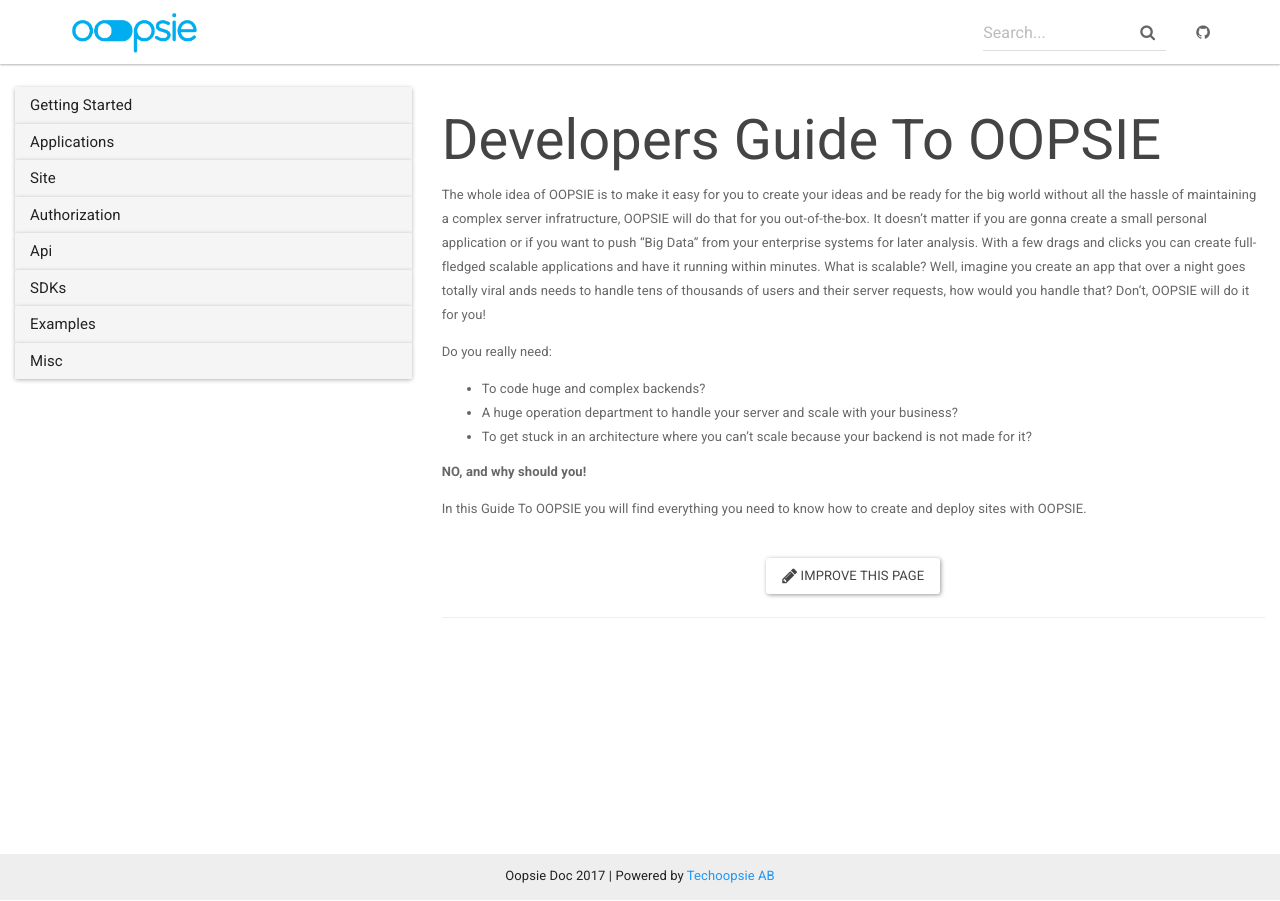
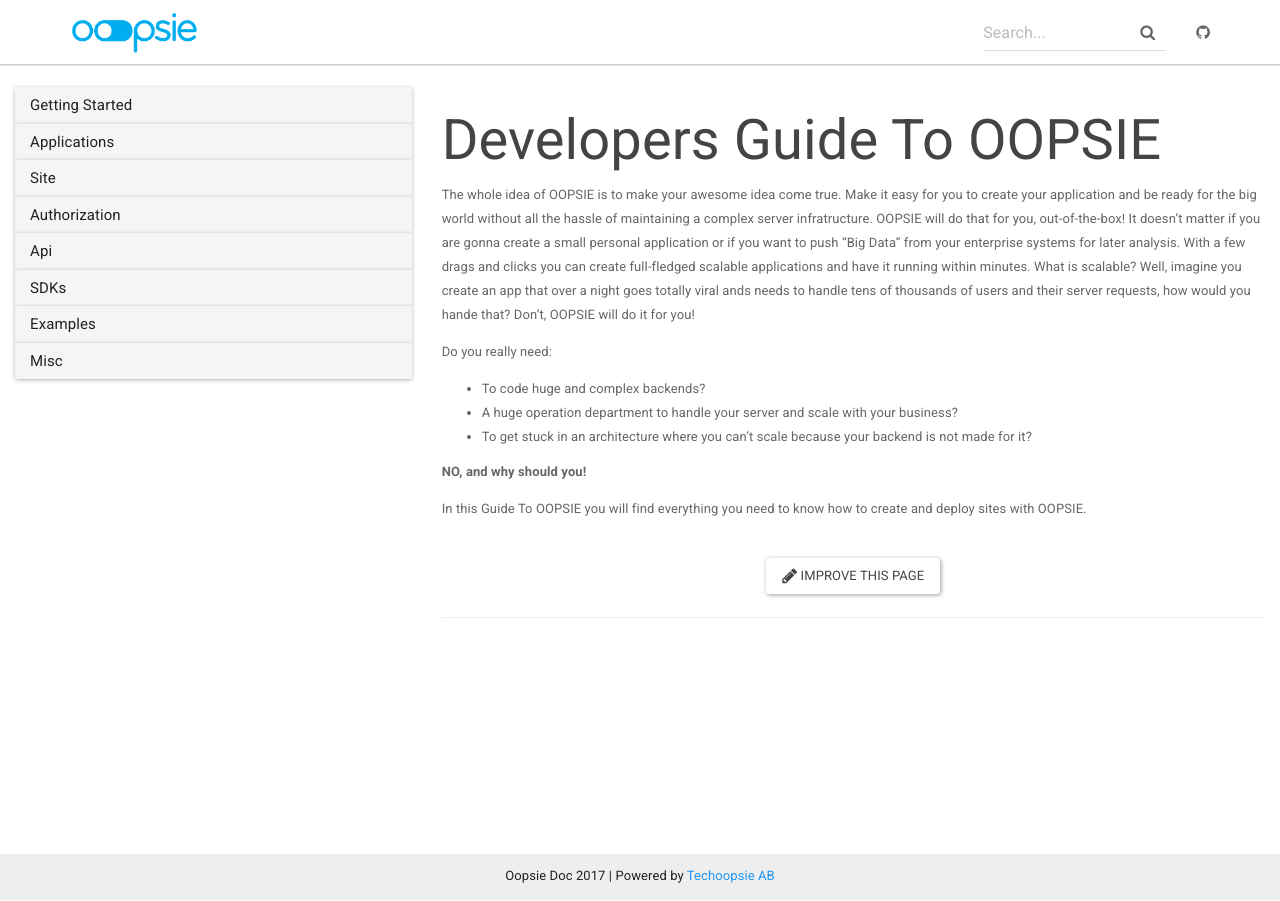
Before and after one commit to techoopsie/oopsie-docs, a Jekyll site: the page built from _docs/index.md, in a window 1280 px wide. Built offline with Jekyll 4.4.1, drawn with Linux system fonts in a browser that asks for light colours.

Commit message:
index fix

```diff
--- a/_docs/index.md
+++ b/_docs/index.md
@@ -4,7 +4,7 @@
 redirect_from: /docs/index.html
 ---
 
-The whole idea of OOPSIE is to make it easy for you to create your ideas and be ready for the big world without all the hassle of maintaining a complex server infratructure, OOPSIE will do that for you out-of-the-box. It doesn't matter if you are gonna create a small personal application or if you want to push "Big Data" from your enterprise systems for later analysis. With a few drags and clicks you can create full-fledged scalable applications and have it running within minutes. What is scalable? Well, imagine you create an app that over a night goes totally viral ands needs to handle tens of thousands of users and their server requests, how would you handle that? Don't, OOPSIE will do it for you!
+The whole idea of OOPSIE is to make your awesome idea come true. Make it easy for you to create your application and be ready for the big world without all the hassle of maintaining a complex server infratructure. OOPSIE will do that for you, out-of-the-box! It doesn't matter if you are gonna create a small personal application or if you want to push "Big Data" from your enterprise systems for later analysis. With a few drags and clicks you can create full-fledged scalable applications and have it running within minutes. What is scalable? Well, imagine you create an app that over a night goes totally viral ands needs to handle tens of thousands of users and their server requests, how would you hande that? Don't, OOPSIE will do it for you!
 
 Do you really need:
  - To code huge and complex backends?
```
Also changed, not shown: 18 other files.
